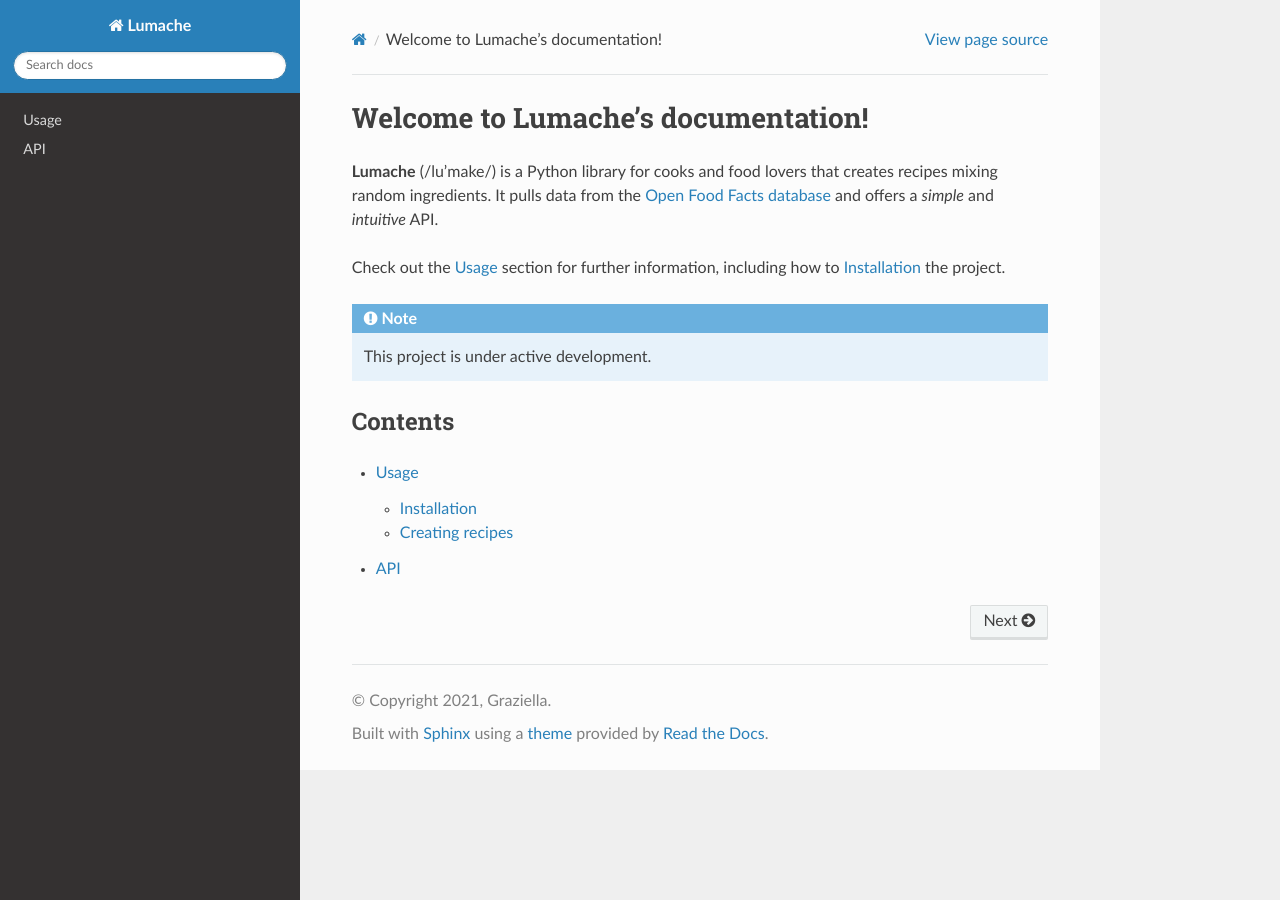
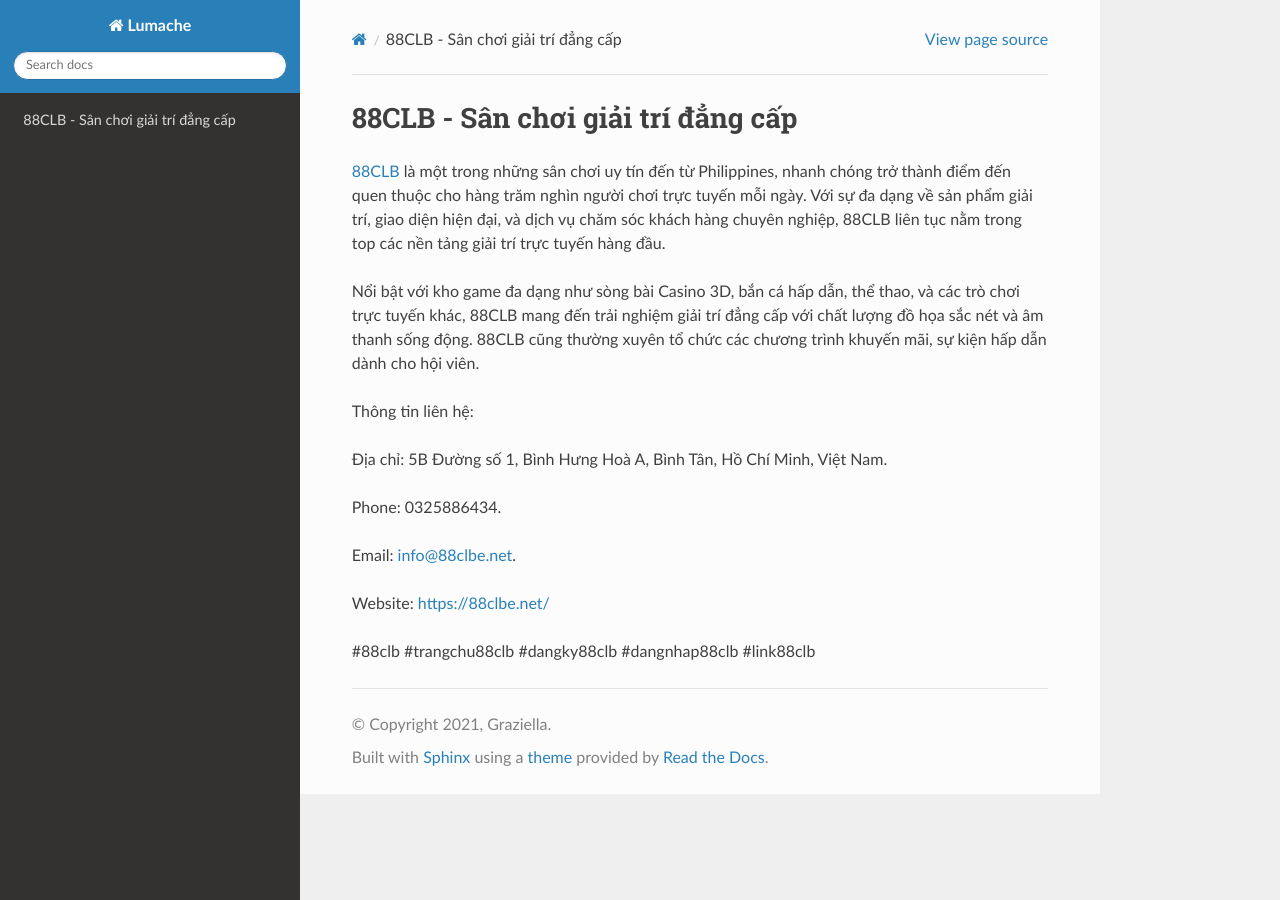
Before and after one commit to parkisngan19/88clbenet, a Sphinx documentation site: the page built from docs/source/index.rst, in a window 1280 px wide. Built offline with Sphinx 7.4.7 and the Read the Docs theme 3.1.0, drawn with Linux system fonts in a browser that asks for light colours.

Commit message:
Update index.rst

```diff
--- a/docs/source/index.rst
+++ b/docs/source/index.rst
@@ -1,22 +1,18 @@
-Welcome to Lumache's documentation!
+88CLB - Sân chơi giải trí đẳng cấp
 ===================================
 
-**Lumache** (/lu'make/) is a Python library for cooks and food lovers
-that creates recipes mixing random ingredients.
-It pulls data from the `Open Food Facts database <https://world.openfoodfacts.org/>`_
-and offers a *simple* and *intuitive* API.
+`88CLB <https://88clbe.net/>`_ là một trong những sân chơi uy tín đến từ Philippines, nhanh chóng trở thành điểm đến quen thuộc cho hàng trăm nghìn người chơi trực tuyến mỗi ngày. Với sự đa dạng về sản phẩm giải trí, giao diện hiện đại, và dịch vụ chăm sóc khách hàng chuyên nghiệp, 88CLB liên tục nằm trong top các nền tảng giải trí trực tuyến hàng đầu.
 
-Check out the :doc:`usage` section for further information, including
-how to :ref:`installation` the project.
+Nổi bật với kho game đa dạng như sòng bài Casino 3D, bắn cá hấp dẫn, thể thao, và các trò chơi trực tuyến khác, 88CLB mang đến trải nghiệm giải trí đẳng cấp với chất lượng đồ họa sắc nét và âm thanh sống động. 88CLB cũng thường xuyên tổ chức các chương trình khuyến mãi, sự kiện hấp dẫn dành cho hội viên.
 
-.. note::
+Thông tin liên hệ:
 
-   This project is under active development.
+Địa chỉ: 5B Đường số 1, Bình Hưng Hoà A, Bình Tân, Hồ Chí Minh, Việt Nam.
 
-Contents
---------
+Phone: 0325886434.
 
-.. toctree::
+Email: info@88clbe.net.
 
-   usage
-   api
+Website: https://88clbe.net/
+
+#88clb #trangchu88clb #dangky88clb #dangnhap88clb #link88clb
```
